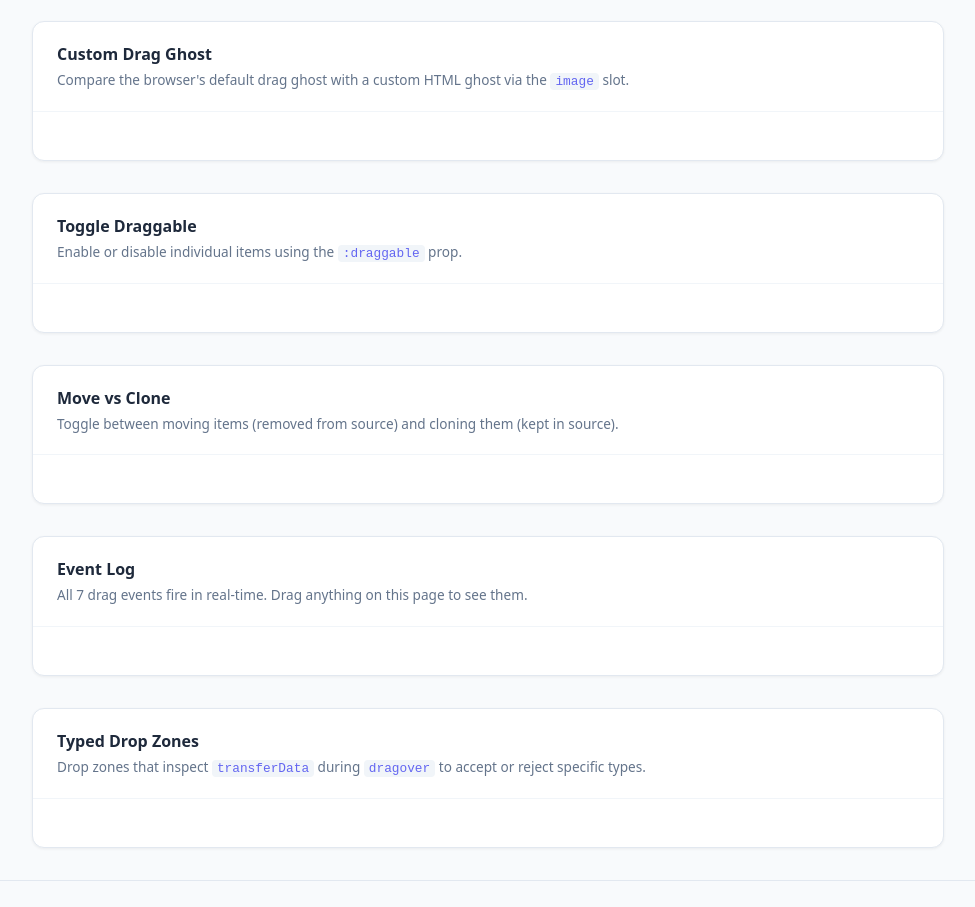
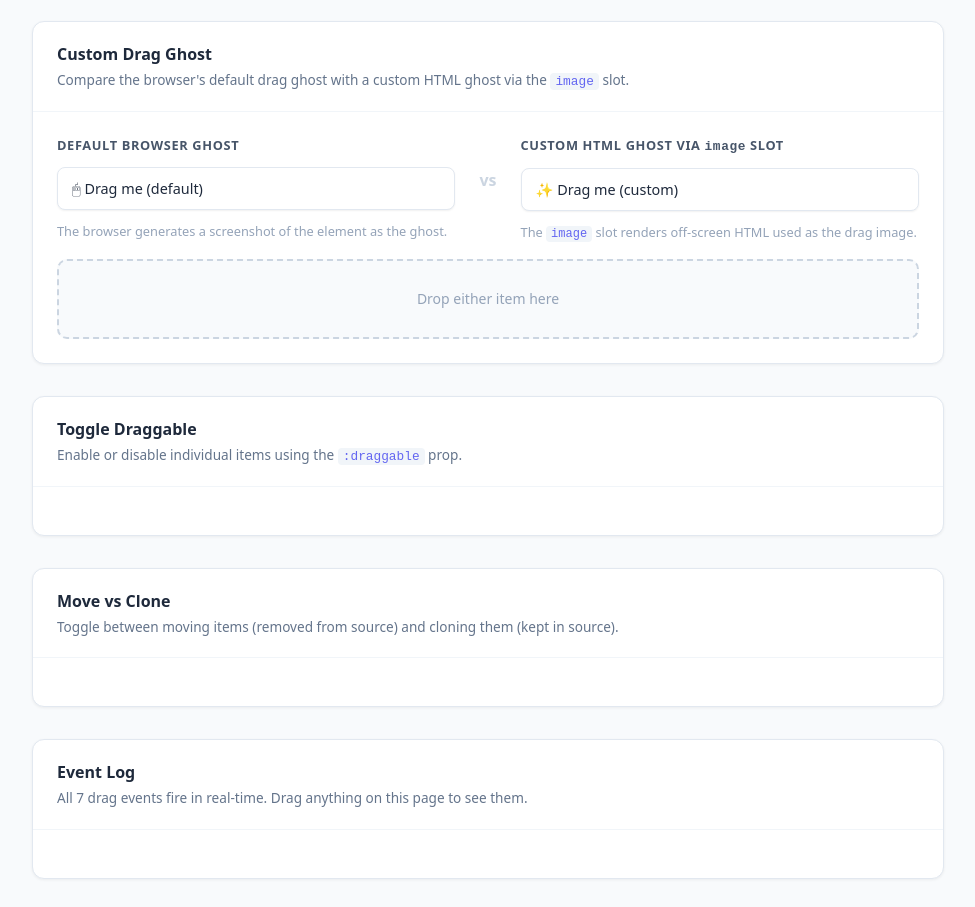
Before and after one commit to TusharJoy/vue3-drag-drop, a Vue app: page / in a window 1280 px wide. Shown: the part 1400-2307 px from the top of the page, without its empty margins (152-1127 px from the left). Built offline with nearby package versions, Linux system fonts and the light colour scheme.

Commit message:
feat: add custom drag ghost comparison demo section

```diff
--- a/src/App.vue
+++ b/src/App.vue
@@ -87,6 +87,13 @@ function fileIcon(type) {
   if (type.startsWith("audio/")) return "🎵";
   if (type.includes("pdf"))      return "📄";
   return "📎";
+}
+
+// ── Custom drag ghost ──
+const ghostDemoDropped = ref(null);
+
+function onGhostDrop(data) {
+  ghostDemoDropped.value = `Dropped: "${data.label}" (${data.ghostType} ghost)`;
 }
 </script>
 
@@ -223,7 +230,43 @@ function fileIcon(type) {
           <p class="section-desc">Compare the browser's default drag ghost with a custom HTML ghost via the <code>image</code> slot.</p>
         </div>
         <div class="section-body">
-          <!-- Task 5 content goes here -->
+          <div class="ghost-demo">
+            <div class="ghost-col">
+              <p class="ghost-label">Default browser ghost</p>
+              <Drag
+                :transfer-data="{ label: 'Default ghost', ghostType: 'default' }"
+                class="drag-item ghost-item"
+              >
+                🖱 Drag me (default)
+              </Drag>
+              <p class="ghost-desc">The browser generates a screenshot of the element as the ghost.</p>
+            </div>
+
+            <div class="ghost-divider">vs</div>
+
+            <div class="ghost-col">
+              <p class="ghost-label">Custom HTML ghost via <code>image</code> slot</p>
+              <Drag
+                :transfer-data="{ label: 'Custom ghost', ghostType: 'custom' }"
+                class="drag-item ghost-item"
+              >
+                ✨ Drag me (custom)
+                <template v-slot:image>
+                  <div class="drag-ghost custom-ghost-preview">
+                    ✨ Custom ghost
+                  </div>
+                </template>
+              </Drag>
+              <p class="ghost-desc">The <code>image</code> slot renders off-screen HTML used as the drag image.</p>
+            </div>
+          </div>
+
+          <Drop
+            class="drop-zone ghost-drop"
+            @drop="onGhostDrop"
+          >
+            <p class="empty-hint">{{ ghostDemoDropped ?? 'Drop either item here' }}</p>
+          </Drop>
         </div>
       </section>
 
@@ -415,4 +458,16 @@ body {
 .file-size { color: #64748b; font-size: 0.8rem; }
 .file-status { font-size: 0.75rem; font-weight: 700; color: #16a34a; }
 .file-entry.rejected .file-status { color: #dc2626; }
+
+/* ── Ghost demo ── */
+.ghost-demo { display: grid; grid-template-columns: 1fr auto 1fr; gap: 1.5rem; align-items: start; margin-bottom: 1rem; }
+.ghost-col { display: flex; flex-direction: column; gap: 0.75rem; }
+.ghost-label { font-size: 0.8rem; font-weight: 700; color: #475569; text-transform: uppercase; letter-spacing: 0.05em; }
+.ghost-label code { text-transform: none; }
+.ghost-desc { font-size: 0.8rem; color: #94a3b8; }
+.ghost-desc code { font-family: monospace; background: #f1f5f9; padding: 1px 5px; border-radius: 4px; font-size: 0.75rem; color: #6366f1; }
+.ghost-divider { font-weight: 800; color: #cbd5e1; font-size: 1rem; padding-top: 2rem; text-align: center; }
+.ghost-item { font-size: 0.9rem; }
+.ghost-drop { min-height: 80px; justify-content: center; }
+.custom-ghost-preview { background: linear-gradient(135deg, #6366f1, #8b5cf6); }
 </style>
```
